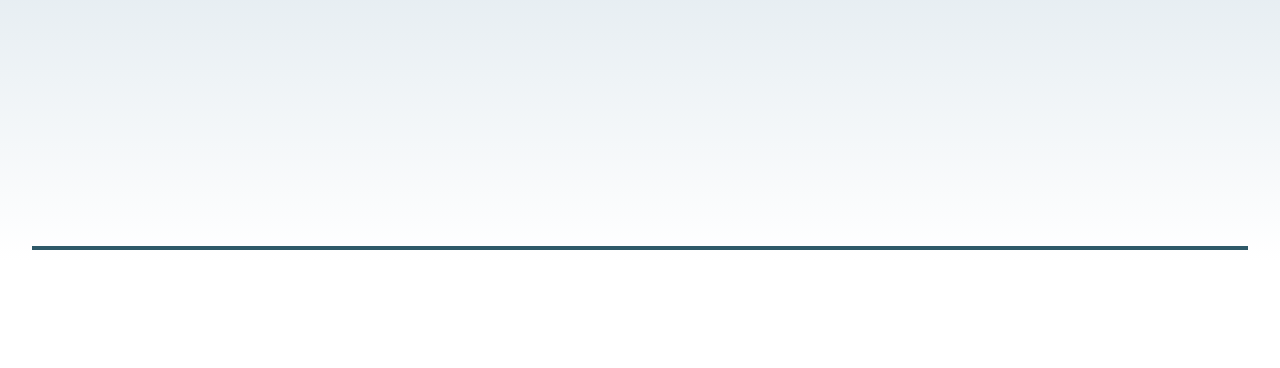
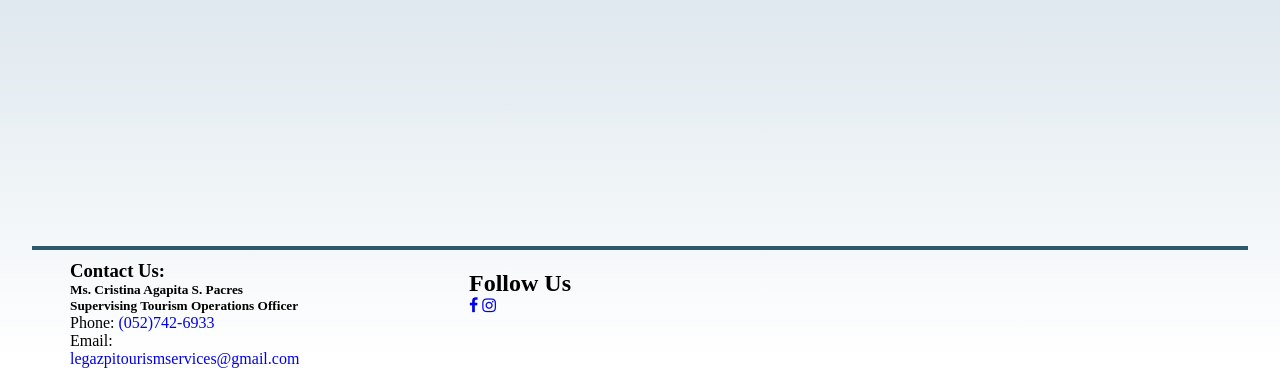
Before and after one commit to dariuuusss/LetsGoLegazpi, a plain HTML site: page index.html in a window 1280 px wide. Shown: the part 2095-2463 px from the top of the page. Before the commit the page ends 2355 px from the top, so only its background shows below. Drawn offline with Linux system fonts and the light colour scheme.

Commit message:
Initial content of homepage

```diff
--- a/index.html
+++ b/index.html
@@ -6,8 +6,8 @@
   <meta charset="UTF-8">
   <meta http-equiv="X-UA-Compatible" content="IE=edge1">
   <meta name="viewport" content="width=device-width, initial-scale=1.0">
-   <link rel="icon" type="image/jpg" href="images/homepage/Legazpi_City_Tourism_Logo.png">
-
+  <link rel="icon" type="image/jpg" href="images/homepage/Legazpi_City_Tourism_Logo.png">
+  <link rel="stylesheet" href="https://cdnjs.cloudflare.com/ajax/libs/font-awesome/4.7.0/css/font-awesome.min.css">
  </head>
  <body>
 
@@ -181,6 +181,31 @@
 
   <div class="line"></div>
 
+  <footer>
+
+    <div class="footer-container">
+        <div class="footer-content">
+            <h3>Contact Us:</h3>
+            <h5>Ms. Cristina Agapita S. Pacres</h5>
+            <h5>Supervising Tourism Operations Officer</h5>
+            <p>Phone: <a href="tel:(052)742-6933">(052)742-6933</a> </p>
+            <p>Email: <a href="mailto:legazpitourismservices@gmail.com">legazpitourismservices@gmail.com</a></p>
+            <!--<p>Address: Legazpi, Albay</p>
+            <p>Region: Region V, Philippines</p>-->
+        </div>
+
+        <div class="footer-content">
+            <h4>Follow Us</h4>
+            <ul class="social-icons">
+                <a href="#"><i class="fa fa-facebook"></i></a>
+                <a href="#"><i class="fa fa-instagram"></i></a>
+            </ul>
+        </div>
+
+    </div>
+
+</footer>
+
   <script>
    const menuBtn = document.querySelector('.menu')
    const navlinks = document.querySelector('.navbar-links');
--- a/indexstyle.css
+++ b/indexstyle.css
@@ -87,7 +87,7 @@ header{
   right: 30px;
   width: 30px;
   cursor: pointer;
-
+  display: none;
 }
 
 /*section*/
@@ -227,6 +227,19 @@ a:hover {
   margin-right: 18px;
 }
 
+.footer-container{
+  width: 1140px;
+  margin:auto;
+  display: flex;
+  justify-content: left;
+}
+.footer-content{
+  width: 35%;
+}
+
+.footer-content p{
+  width: 190px;
+}
 @media only screen and (max-width:850px){
   .menu{
     display: block;
```
